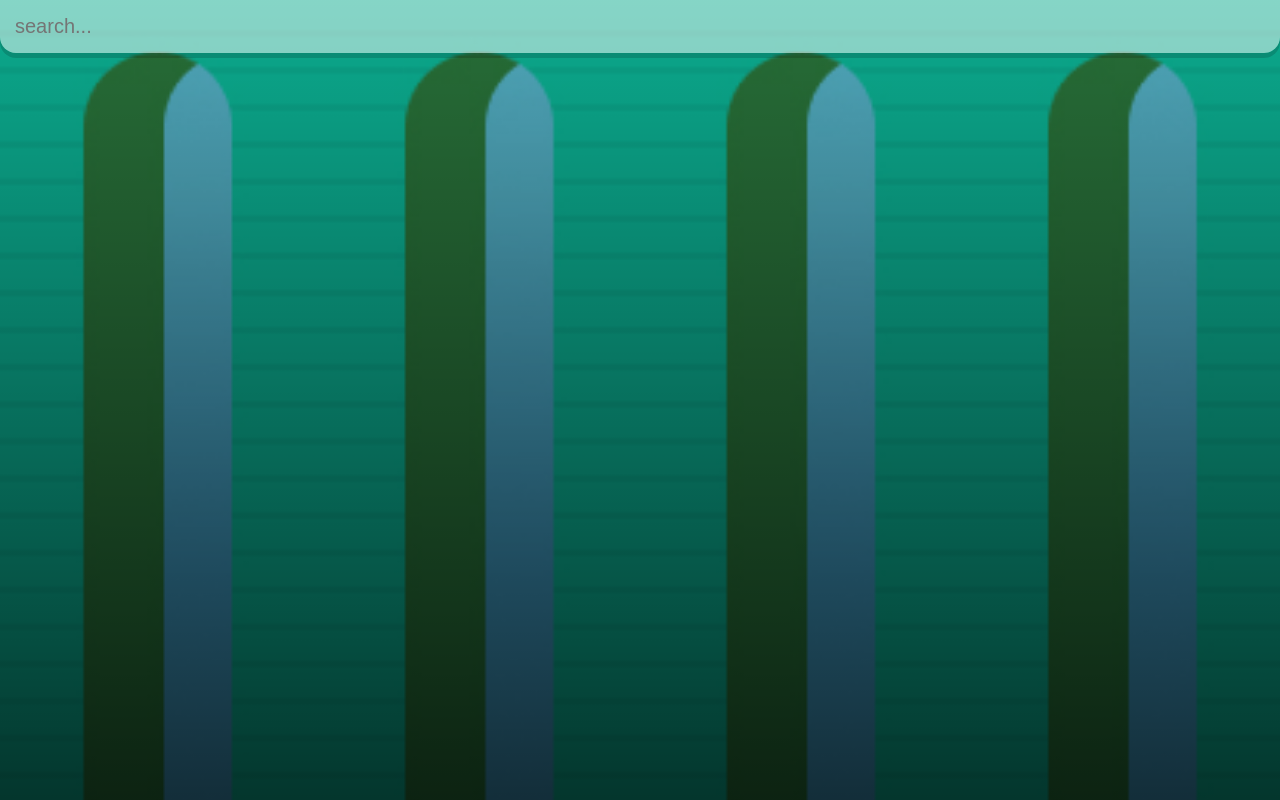
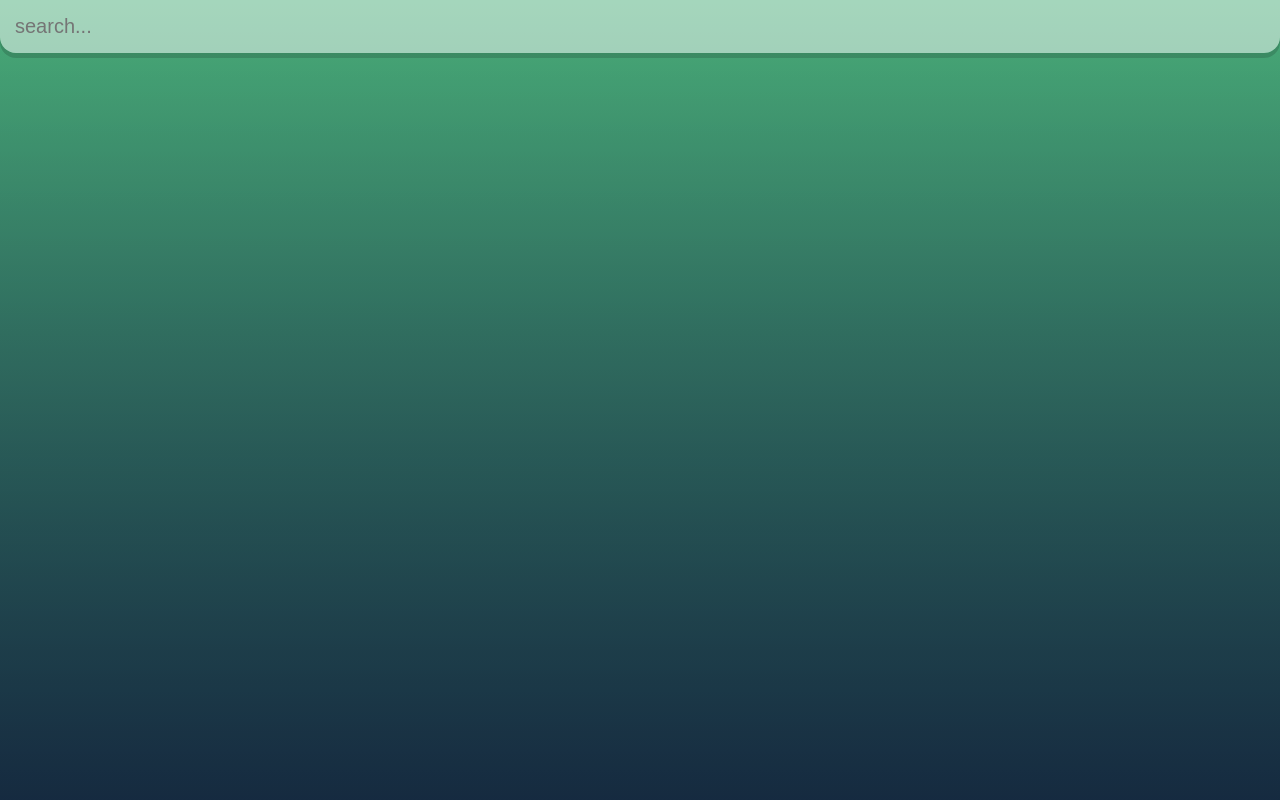
Before and after one commit to mikeemorales/weather-app, a React (Create React App) app: page / in a window 1280 px wide. Built offline with nearby package versions, Linux system fonts and the light colour scheme.

Commit message:
update css backgrounds and comment out console.log on app.js

```diff
--- a/src/App.js
+++ b/src/App.js
@@ -16,7 +16,7 @@ function App() {
         .then(result => {
           setWeather(result)
           setQuery('');
-          console.log(result);
+          // console.log(result); <-- checking to see if json data will show
         });
     }
   }
--- a/src/index.css
+++ b/src/index.css
@@ -6,13 +6,15 @@
 }
 
 .app {
-  background-image: url('./assets/clear-day.jpg');
+  background: rgb(91,217,150);
+  background: linear-gradient(180deg, rgba(91,217,150,1) 0%, rgba(43,85,128,1) 100%);
   background-size: cover;
   background-position: bottom;
-  transition: 0.4s ease-out;
+  transition: 2s ease;
 }
 .app.warm {
-  background-image: url('./assets/warm.jpg');
+  background: rgb(228,181,62);
+  background: linear-gradient(180deg, rgba(228,181,62,1) 0%, rgba(128,43,43,1) 100%);
 }
 .app.rain {
   background-image: url('./assets/rain.jpg');
@@ -28,8 +30,8 @@
 }
 
 main {
+  background-image: linear-gradient(to bottom, rgba(0, 0, 0, 0.2), rgba(0, 0, 0, 0.5));
   min-height: 100vh;
-  background-image: linear-gradient(to bottom, rgba(0, 0, 0, 0.2), rgba(0, 0, 0, 0.75));
   padding: 25px;
 }
 
```
